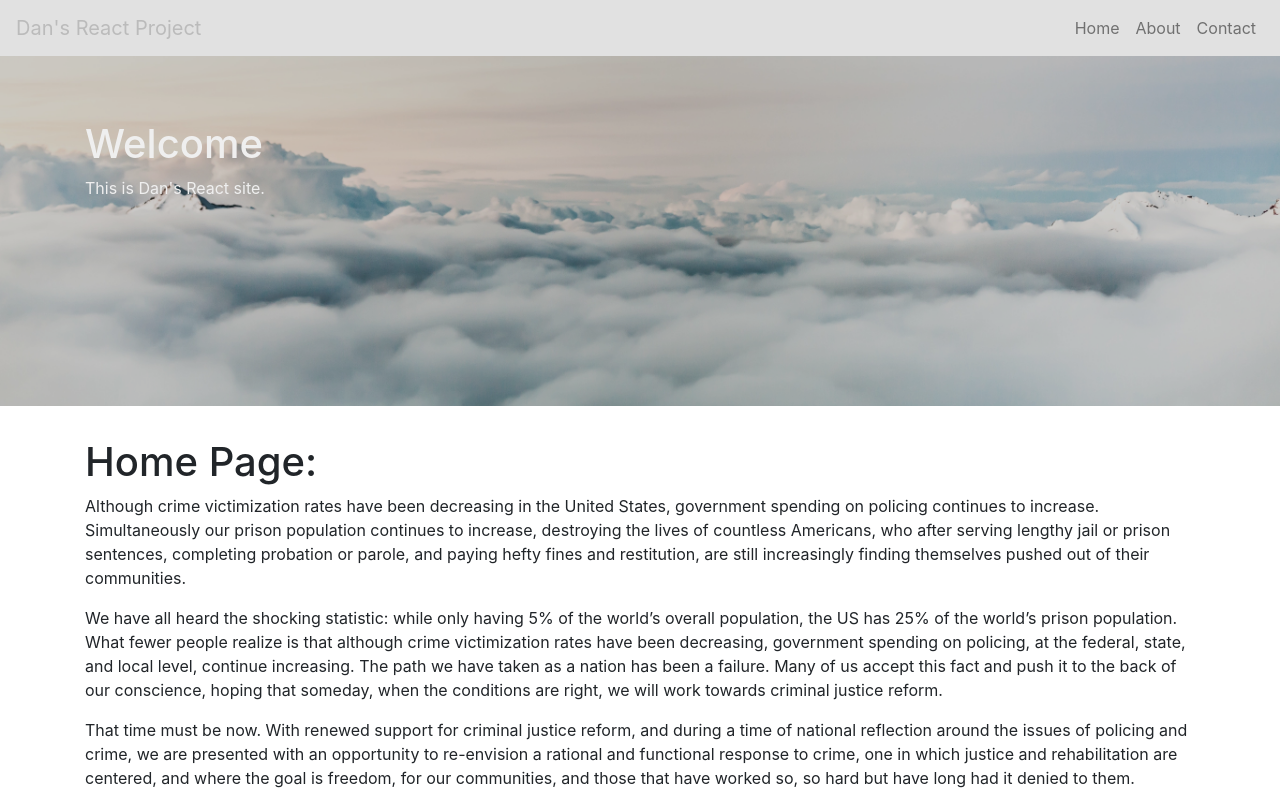
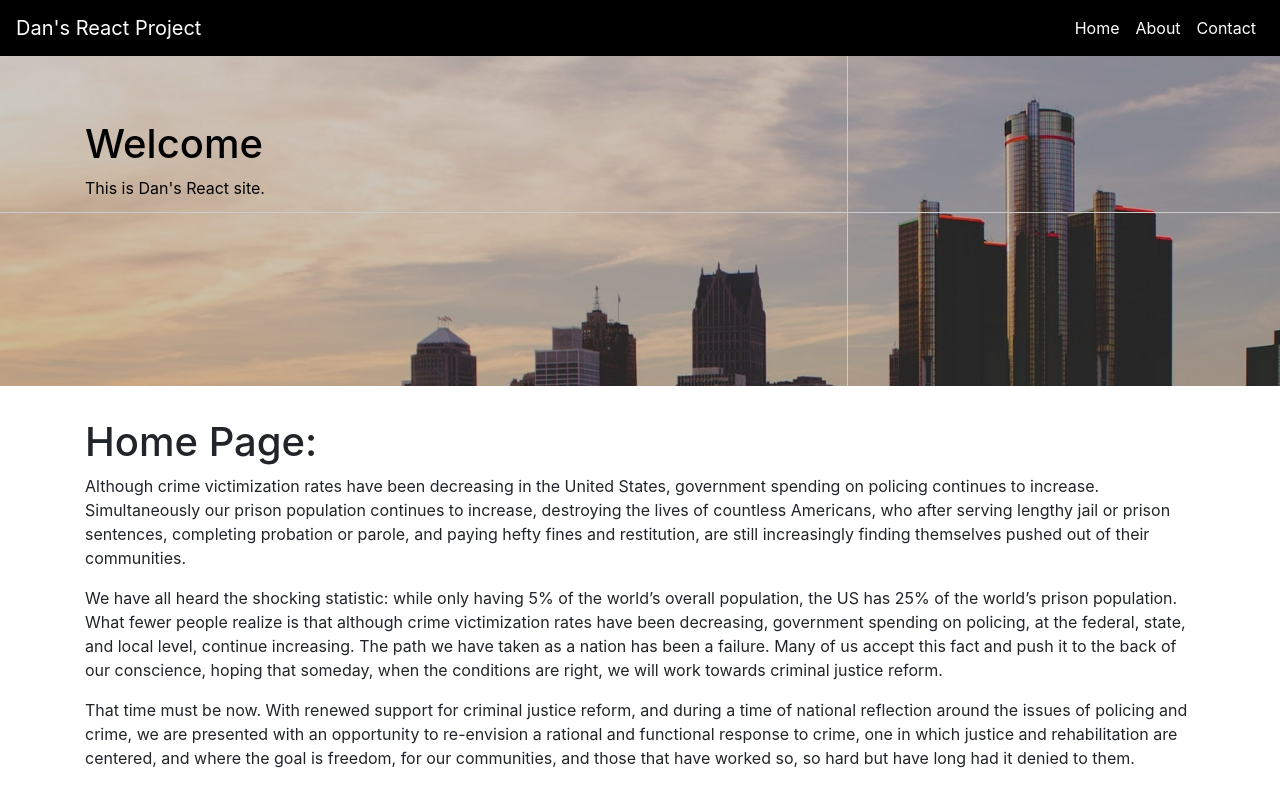
Before and after one commit to datoche-juarez/HON-231-Front-End, a React (Create React App) app: page / in a window 1280 px wide. Built offline with nearby package versions, Linux system fonts and the light colour scheme.

Commit message:
Fixed router issues, changed header photo, fixed navbar issues...

```diff
--- a/src/App.js
+++ b/src/App.js
@@ -11,18 +11,18 @@ import { Jumbotron } from './components/Jumbotron';
 function App() {
   return (
     <React.Fragment>
+      <Router>
       <NavigationBar />
       <Jumbotron />
-      <Layout>
-        <Router>
+        <Layout>
           <Switch>
             <Route exact path= "/" component= {Home} />
             <Route path= "/about" component= {About} />
             <Route path= "/contact" component= {Contact} />
             <Route component= {NoMatch} />
           </Switch>
+          </Layout>
         </Router>
-      </Layout>
     </React.Fragment>
   );
 }
--- a/src/components/Jumbotron.js
+++ b/src/components/Jumbotron.js
@@ -1,14 +1,14 @@
 import React from "react";
 import { Jumbotron as Jumbo, Container } from "react-bootstrap";
 import styled from "styled-components";
-import cloudImage from "../assets/cloudImage.jpg";
+import skyline from "../assets/skyline.jpg";
 
 const Styles = styled.div`
   .jumbo {
-    background: url(${cloudImage}) no-repeat fixed bottom;
+    background: url(${skyline}) no-repeat fixed bottom;
     background-size: cover;
-    color: #efefef;
-    height: 350px;
+    color: #0000;
+    height: 330px;
     position: relative;
     z-index: -2;
   }
@@ -29,7 +29,8 @@ export const Jumbotron = () => (
   <Styles>
     <Jumbo fluid className="jumbo">
       <div className="overlay"></div>
-      <Container>
+      <Container style= {{color: '#000'}}>
+
         <h1>Welcome</h1>
         <p>This is Dan's React site.</p>
       </Container>
--- a/src/components/NavigationBar.js
+++ b/src/components/NavigationBar.js
@@ -1,33 +1,44 @@
-import React from 'react';
-import { Nav, Navbar} from 'react-bootstrap';
-import styled from 'styled-components';
+import React from "react";
+import { Link } from "react-router-dom";
+import { Nav, Navbar } from "react-bootstrap";
+import styled from "styled-components";
 
 const Styles = styled.div`
   .navbar {
-    background-color: #2222;
+    background-color: #000000;
   }
 
-.navbar-brand, navbar-nav, nav-link {
-    color: #bbb;
+ a, .navbar-brand, .navbar-nav, .nav-link {
+    color: #FFFFFF;
 
     &:hover {
-        color: white;
+      color: #FF6347;
     }
-
   }
-
 `;
 
 export const NavigationBar = () => (
   <Styles>
-        <Navbar expand="lg" >
+    <Navbar expand="lg">
       <Navbar.Brand href="/">Dan's React Project</Navbar.Brand>
       <Navbar.Toggle aria-controls="basic-navbar-nav" />
       <Navbar.Collapse id="basic-navbar-nav">
         <Nav className="ml-auto">
-                    <Nav.Item><Nav.Link href="/">Home</Nav.Link></Nav.Item>
-                    <Nav.Item><Nav.Link href="/about">About</Nav.Link></Nav.Item>
-                    <Nav.Item><Nav.Link href="/contact">Contact</Nav.Link></Nav.Item>
+          <Nav.Item>
+            <Nav.Link>
+               <Link to="/">Home</Link>
+               </Nav.Link>
+          </Nav.Item>
+          <Nav.Item>
+            <Nav.Link>
+              <Link to="/about">About</Link>
+              </Nav.Link>
+          </Nav.Item>
+          <Nav.Item>
+            <Nav.Link>
+              <Link to="/contact">Contact</Link>
+              </Nav.Link>
+          </Nav.Item>
         </Nav>
       </Navbar.Collapse>
     </Navbar>
```
Also changed, not shown: src/assets/detroitskyline.jpg (added), src/assets/skyline.jpg (added). Lines whose indentation alone changed are shown as unchanged.
